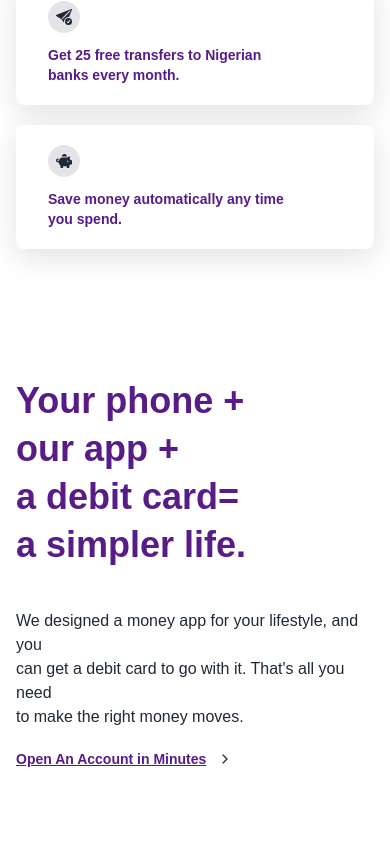
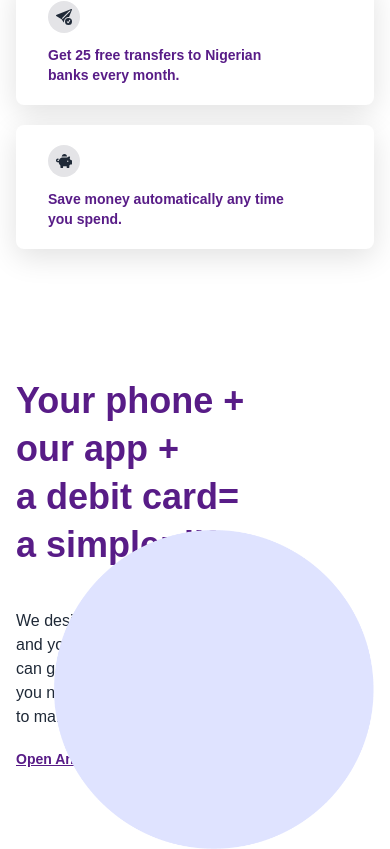
Before and after one commit to unsurep/kudaclone, a Next.js app: page / in a window 390 px wide. Shown: the part 1104-1953 px from the top of the page. Before the commit the page ends 1873 px from the top, so only its background shows below. Built offline with nearby package versions, Linux system fonts and the light colour scheme.

Commit message:
responsive

```diff
--- a/src/components/HomeSections/HomeSectionOne.jsx
+++ b/src/components/HomeSections/HomeSectionOne.jsx
@@ -136,7 +136,7 @@ const HomeSectionOne=()=>{
                 </div>
 
                 {/* div c */}
-                <div className='mt-32 md:flex items-center relative'>
+                <div className='mt-32 pb-[5rem] flex    gap-10 relative'>
                     <div className="flex flex-col gap-5">
                         <h1 className='text-purple-900 font-bold text-4xl leading-[3rem]'>Your phone + <br />
                         our app + <br />
@@ -162,7 +162,15 @@ const HomeSectionOne=()=>{
 
                     </div>
 
-                    {/* responsive for  */}
+                    {/* responsive for phone screen  */}
+                    <div className=' md:hidden flex flex-col'>
+                        {/* <p className='absolute :top-0 left-[0rem] blink-1 cursor-pointer '><Image src={hand} width={0} height={0} alt='image' className='w-48'/></p> */}
+                        <p className='absolute bottom-0 right-0 overflow-hidden'><Image src={cw} width={0} height={0} alt='image' className='w-80 '/></p>
+                        {/* <p className='absolute   right-[0rem] bottom-[0rem] vibrate-1 cursor-pointer '><Image src={kw} width={0} height={0} alt='image' className='w-72 '/></p> */}
+                        {/* <p className=''><Image src={cc} width={0} height={0} alt='image' className='absolute w-32 bottom-0 right-0 bounce-in-top'/></p> */}
+                        {/* <p className=''><Image src={kcard} width={0} height={0} alt='image' className='absolute w-20 bottom-0 right-[0rem] bounce-in-top blink-1 cursor-pointer'/></p> */}
+
+                    </div>
                 </div>
 
                 {/* div d */}
```
